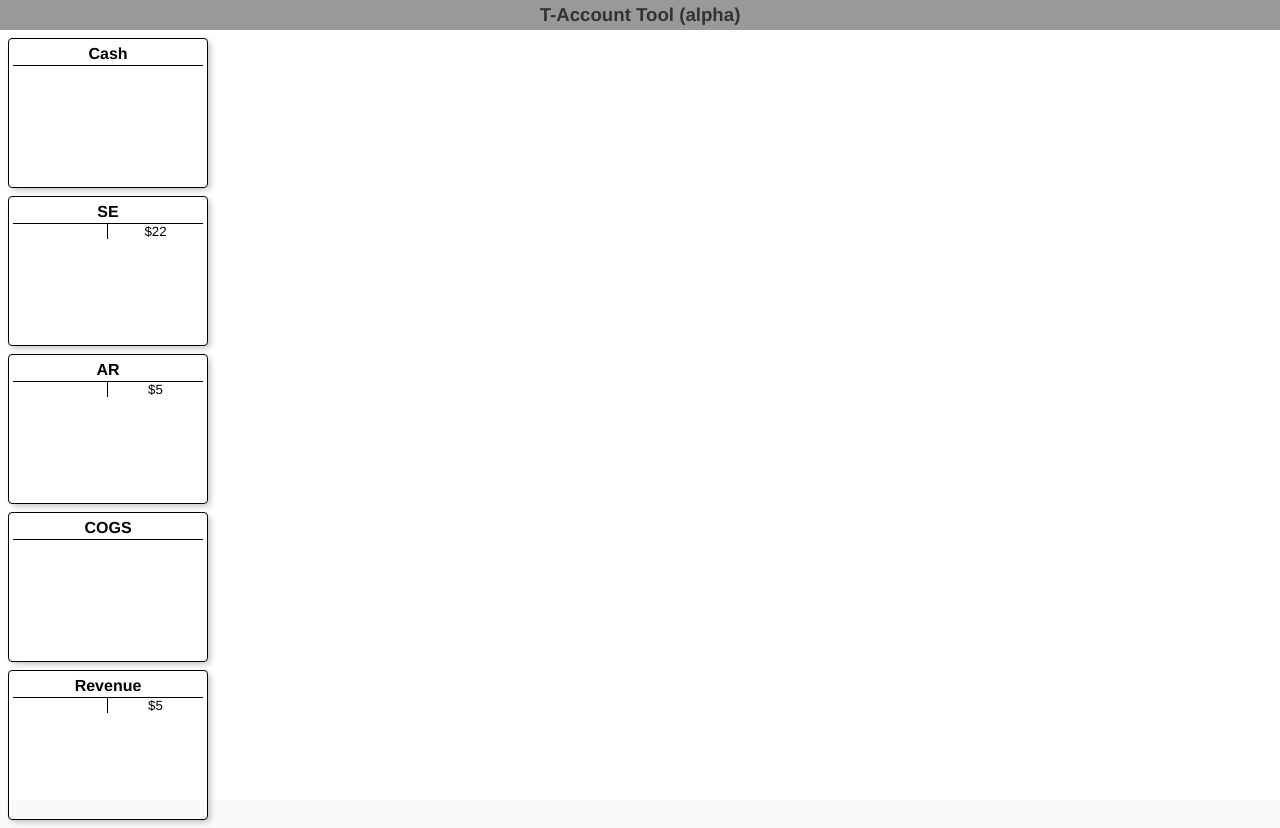
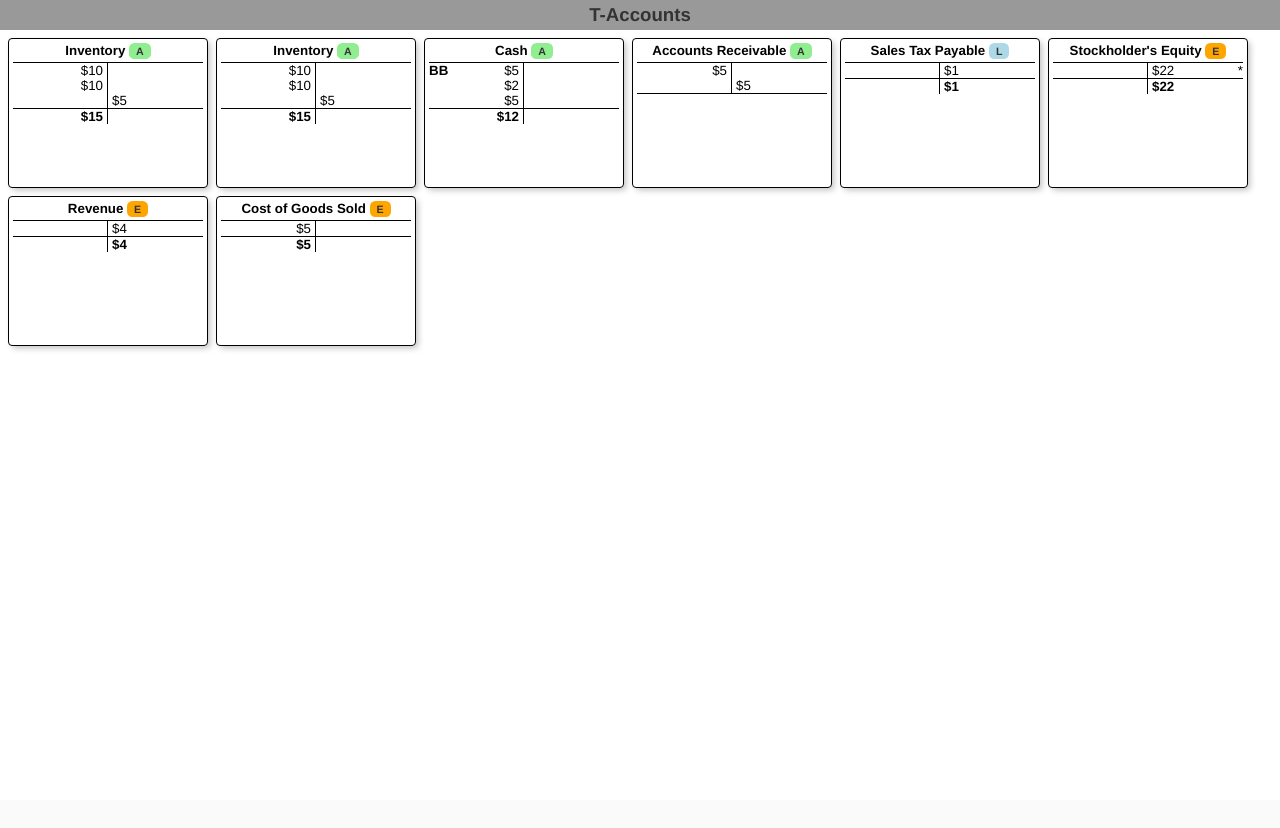
Before and after one commit to nikolajbaer/taccounts, a Preact app: page / in a window 1280 px wide. After the commit the page ends 800 px from the top, so only its background shows below. Built offline with nearby package versions, Linux system fonts and the light colour scheme.

Commit message:
initial concepts

```diff
--- a/package.json
+++ b/package.json
@@ -5,7 +5,7 @@
     "dev": "vite --host 0.0.0.0",
     "build": "vite build",
     "preview": "vite preview",
-    "test": "mocha"
+    "test": "vitest"
   },
   "dependencies": {
     "preact": "^10.5.15"
--- a/src/app.tsx
+++ b/src/app.tsx
@@ -4,23 +4,26 @@ import { Ledger } from "./model/ledger"
 
 const test_ledger = new Ledger()
   .asset("Inventory")
-  .asset("Cash")
-  .equity("SE")
-  .asset("AR")
-  .equity("COGS")
+  .asset("Cash",5)
+  .asset("AR",0,"Accounts Receivable")
+  .asset("PPE",100,"Property, Plants & Equipment")
+  .liability("Sales Tax Payable")
+  .equity("SE",0,"Stockholder's Equity")
+  .equity("COGS",0,"Cost of Goods Sold",false)
   .equity("Revenue")
   .txn(
     new Transaction()
           .debit('Inventory/Widgets',10)
           .debit('Inventory/DooDads',10)
           .debit('Cash',2)
-          .credit('SE',22)
+          .credit('SE',22,"New Investor")
           .add_comment('Initial investment')
           .validate()
   ).txn(
     new Transaction()
           .debit('AR',5)
-          .credit('Revenue',5)
+          .credit('Sales Tax Payable',1)
+          .credit('Revenue',4)
           .debit('COGS',5)
           .credit('Inventory/Widgets',5)
           .add_comment('Invoice #1')
@@ -34,19 +37,21 @@ const test_ledger = new Ledger()
   )
 //DEBUG
 window.ledger = test_ledger
+window.Transaction = Transaction
 
 export function App(props) {
 
   return (
     <>
       <nav>
-        <h1>T-Account Tool (alpha)</h1>
+        <h1>T-Accounts</h1>
       </nav>
       <section className="accounts">
         {test_ledger.active_accounts().map( account_def => {
           return (<TAccount
             account_def={account_def}
             lines={test_ledger.lines_for(account_def.account)}
+            balance={test_ledger.balance(account_def.account)}
           ></TAccount>)
         })}
       </section>
--- a/src/index.css
+++ b/src/index.css
@@ -37,8 +37,6 @@ nav h1 {
 
 section.accounts {
   padding: 4px;
-  display: grid;
-  grid-template-columns: 208px;
 }
 
 .link {
@@ -46,6 +44,7 @@ section.accounts {
 }
 
 .taccount {
+  float: left;
   border: 1px solid black;
   padding: 4px;
   width: 200px;
@@ -57,10 +56,17 @@ section.accounts {
 }
 
 .taccount h4 {
-  padding: 2px;
   margin: 0px;
   text-align: center;
-  font-size: 12pt;
+  font-size: 10pt;
+  padding-bottom: 4px;
+}
+.account_type {
+  display: inline;
+  font-size: 8pt;
+  border-radius: 4pt;
+  color: #333;
+  padding: 2px 4px 2px 4px;
 }
 
 .taccount .lines {
@@ -69,11 +75,40 @@ section.accounts {
 }
 .taccount .lines .line {
   display: grid;
+  grid-template-columns: 10% 40% 40% 10%;
+  text-align: left;
+}
+.taccount .lines div.debit{
+  padding-right: 4px;
+  text-align: right;
+  border-right: solid 1px black;
+}
+.taccount .lines div.credit{
+  padding-left: 4px;
+  text-align: left;
+}
+
+.taccount .lines .line .linestart {
+  text-align: left;
+}
+.taccount .lines .line .lineend {
+  text-align: right;
+}
+.taccount .lines .line .note {
+  display: none; /* TODO hover display notes */
+}
+
+.taccount .lines .balance {
+  border-top: solid 1px black;
+  display: grid;
   grid-template-columns: 50% 50%;
 }
-.taccount .lines .line div:nth-child(1){
-  border-right: solid 1px black;
+.taccount .lines .balance div {
+  font-weight: bold;
 }
-.taccount .lines .line div:nth-child(3){
-  display: none; /* TODO hover display notes */
-}
+
+.account_type_A { background-color: lightgreen; }
+.account_type_CE { background-color: lightgreen; }
+.account_type_L { background-color: lightblue; }
+.account_type_CL { background-color: lightblue; }
+.account_type_E { background-color: orange; }
--- a/src/model/ledger.ts
+++ b/src/model/ledger.ts
@@ -4,14 +4,19 @@ export enum AccountType {
   Asset = "A",
   Liability = "L",
   Equity = "E",
-  ContraAsset = "CA",
-  ContraLiability = "CL",
 }
 
 export interface AccountDef {
   account: string
+  name: string | null
   type: AccountType
-  beginning_balance: number
+  credit_normal: boolean,
+  beginning_balance: number,
+}
+
+function sort_accounts(account_a:AccountDef,account_b:AccountDef){
+  const M = {"A":0,"L":1,"E":2}
+  return M[account_a.type] - M[account_b.type]
 }
 
 export class Ledger {
@@ -23,16 +28,32 @@ export class Ledger {
     this.account_def = []
   }
 
-  define(account_name: string,account_type: AccountType,beginning_balance:number = 0){
-    this.account_def.push({account:account_name,type:account_type,beginning_balance:beginning_balance})
+  define(
+    account_name: string,
+    account_type: AccountType,
+    credit_normal: boolean,
+    beginning_balance:number = 0,
+    name: string | null = null
+  ){
+    this.account_def.push({
+      account:account_name,
+      type:account_type,
+      credit_normal:credit_normal,
+      beginning_balance:beginning_balance,
+      name: name
+    })
     return this
   }
   // Convenience functions for readable API
-  asset(account_name: string,beginning_balance:number = 0){ return this.define(account_name,AccountType.Asset) }
-  liability(account_name: string,beginning_balance:number = 0){ return this.define(account_name,AccountType.Liability) }
-  equity(account_name: string,beginning_balance:number = 0){ return this.define(account_name,AccountType.Equity) }
-  contra_asset(account_name: string,beginning_balance:number = 0){ return this.define(account_name,AccountType.ContraAsset) }
-  contra_liability(account_name: string,beginning_balance:number = 0){ return this.define(account_name,AccountType.ContraLiability) }
+  asset(account_name: string,beginning_balance:number = 0,name: string|null = null,credit_normal:boolean=false){
+    return this.define(account_name,AccountType.Asset,credit_normal,beginning_balance,name)
+  }
+  liability(account_name: string,beginning_balance:number = 0,name: string|null = null,credit_normal:boolean=true){
+    return this.define(account_name,AccountType.Liability,credit_normal,beginning_balance,name)
+  }
+  equity(account_name: string,beginning_balance:number = 0,name: string|null = null,credit_normal:boolean=true){
+    return this.define(account_name,AccountType.Equity,credit_normal,beginning_balance,name)
+  }
 
   txn(transaction){
     transaction.validate()
@@ -56,12 +77,14 @@ export class Ledger {
     return null
   }
 
-  balance(account:string,beginning_balance: number = 0){
+  balance(account:string){
+    const adef = this.get_account_def(account)
+    const bb = adef.beginning_balance?adef.beginning_balance:0
     return this.transactions.reduce( (a,txn) => {
       const vals = txn.total_for(account)
-      a += vals.debit - vals.credit
+      a += (adef.credit_normal)?(vals.credit - vals.debit):(vals.debit - vals.credit)
       return a
-    },beginning_balance)
+    },bb)
   }
 
   lines_for(account:string){
@@ -71,22 +94,19 @@ export class Ledger {
   }
 
   active_accounts(){
-    const txn_accounts = Object.keys(
-      this.transactions.reduce( (accounts,txn) => {
-        txn.lines.forEach( l => {
-          if(!accounts[l.account]){ accounts[l.account] = 1}
-          else{ accounts[l.account] += 1 }
-        })
-        return accounts
-      },{})
-    )
+    const txn_accounts = Array.from(this.transactions.reduce( (accounts,txn) => {
+      txn.lines.forEach( l => {
+        if(!accounts.has(l.account)){
+          accounts.set(l.account,this.get_account_def(l.account))
+        }
+      })
+      return accounts
+    },new Map<String,AccountDef>()).values())
 
-    return this.accounts().filter( adef => {
-      return txn_accounts.includes(adef.account)
-    })
+    return txn_accounts.sort(sort_accounts)
   }
 
   accounts(){
-    return this.account_def
+    return this.account_def.sort(sort_accounts)
   }
 }
--- a/src/ui/taccount.tsx
+++ b/src/ui/taccount.tsx
@@ -1,63 +1,69 @@
 import { AccountType } from '../model/ledger'
 
+// TODO move to helpers
 function show(amount){
   if(amount == 0 || amount == null){
     return ""
   }
-  return amount.toLocaleString('en-US',{
+
+  const val = Math.abs(amount).toLocaleString('en-US',{
     style:"currency",
     currency:'USD',
     maximumFractionDigits: 0 // consider maybe we want to see precise amount?
   })
-}
-
-function is_credit_normal(account_type: AccountType){
-  switch(account_type){
-    case AccountType.Liability:
-    case AccountType.ContraAsset:
-    case AccountType.Equity:
-      return true
-  }
-  return false
+  if(amount < 0){ return `(${val})` }
+  return val
 }
 
 export function TAccount(props) {
 
+  // Show beginning balance (BB)
+  const credit_normal = props.account_def.credit_normal
   const bb = (props.account_def.beginning_balance?(
-    is_credit_normal(props.account_def.account_type)?(
-        <div className="line">
-          <div className="debit">
-            BB
-            {show(props.account_def.beginning_balance)}
-          </div>
-          <div className="credit"></div>
-          <div className="note"></div>
-        </div>
-    ):(
-        <div className="line">
-          <div className="debit"></div>
-          <div className="credit">
-            BB {show(props.account_def.beginning_balance)}
-          </div>
-          <div className="note"></div>
-        </div>
-    )
+    <div className="line">
+      <div className="linestart">{credit_normal?"":<strong>BB</strong>}</div>
+      <div className="debit">{credit_normal?"":show(props.account_def.beginning_balance)}</div>
+      <div className="credit">{credit_normal?show(props.account_def.beginning_balance):""}</div>
+      <div className="note"></div>
+      <div className="lineend">{credit_normal?<strong>BB</strong>:""}</div>
+    </div>
   ):'')
 
   return (
     <div className="taccount">
-      <h4>{props.account_def.account}</h4>
+      <h4>
+        {props.account_def.name?props.account_def.name:props.account_def.account}
+        &nbsp;<span className={"account_type account_type_"+props.account_def.type}>&nbsp;{props.account_def.type}&nbsp;</span>
+      </h4>
       <div className="lines">
         {bb}
         {props.lines.map( l => {
           return (<div className="line">
-            <div className="prefix"></div>
-            <div className="debit">{show(l.credit)}</div>
-            <div className="credit">{show(l.debit)}</div>
-            <div className="note">{l.note}</div>
+            <div className="linestart"></div>
+            <div className="debit">{show(l.debit)}</div>
+            <div className="credit">{show(l.credit)}</div>
+            <div className="lineend">
+              {l.note?(
+                <div>
+                  *
+                  <div className="note">{l.note}</div>
+                </div>
+              ):''}
+            </div>
           </div>)
         })}
+        <div className="balance">
+            <div className="debit">{credit_normal?"":show(props.balance)}</div>
+            <div className="credit">{credit_normal?show(props.balance):""}</div>
+        </div>
       </div>
     </div>
   )
 }
+
+const ACCOUNT_TYPES_VERBOSE = {}
+ACCOUNT_TYPES_VERBOSE[AccountType.Asset] = "asset"
+ACCOUNT_TYPES_VERBOSE[AccountType.Liability] = "liability"
+ACCOUNT_TYPES_VERBOSE[AccountType.Equity] = "equity"
+ACCOUNT_TYPES_VERBOSE[AccountType.ContraAsset] = "contra-asset"
+ACCOUNT_TYPES_VERBOSE[AccountType.ContraLiability] = "contra-liability"
```
